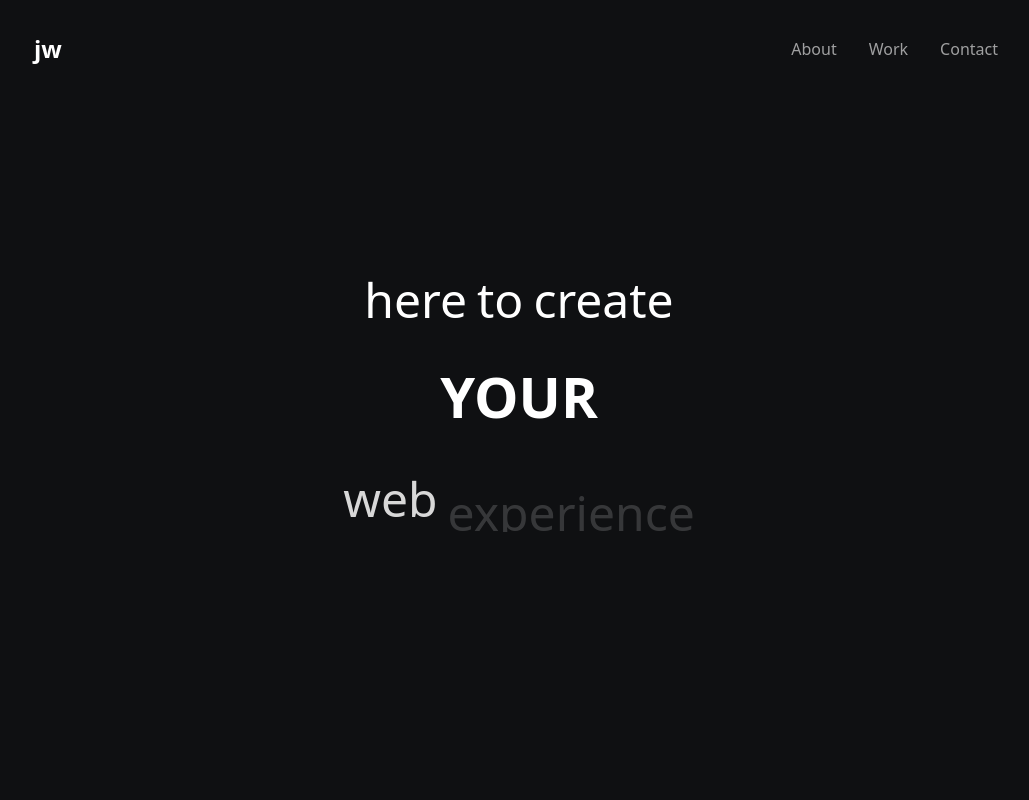
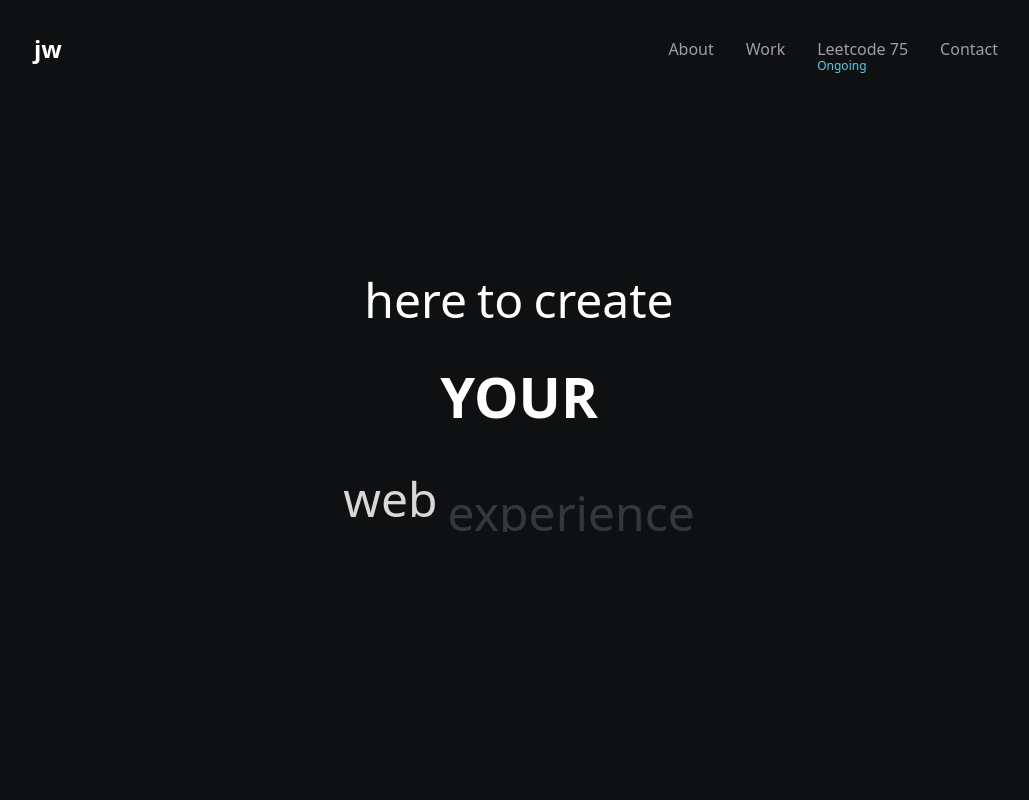
Before and after one commit to jeremyPWE/personal-portfolio, a Next.js app: page / in a window 1280 px wide. Shown: the top 800 px of the page, without its empty margins (116-1145 px from the left). Built offline with nearby package versions, Linux system fonts and the light colour scheme; what tw-elements would draw is missing.

Commit message:
add new link on navbar

```diff
--- a/components/Navigation.js
+++ b/components/Navigation.js
@@ -32,6 +32,18 @@ const Navbar = ({ toggle, route, router, ...props }) => {
             className={`p-4 hidden md:flex hover:opacity-100 opacity-60 items-center gap-2 text-[16px]`}
           >
             <div className={props.className}>Work</div>
+          </Link>
+          <Link
+            href="#work"
+            passHref
+            className={`p-4 hidden md:flex relative items-center gap-2 text-[16px]`}
+          >
+            <div className={`hover:opacity-100 opacity-60 ${props.className}`}>
+              Leetcode 75
+            </div>
+            <div className="absolute top-[36px] text-[12px] text-[#54cfee] opacity-100">
+              Ongoing
+            </div>
           </Link>
           <Link
             href="#contact"
```
